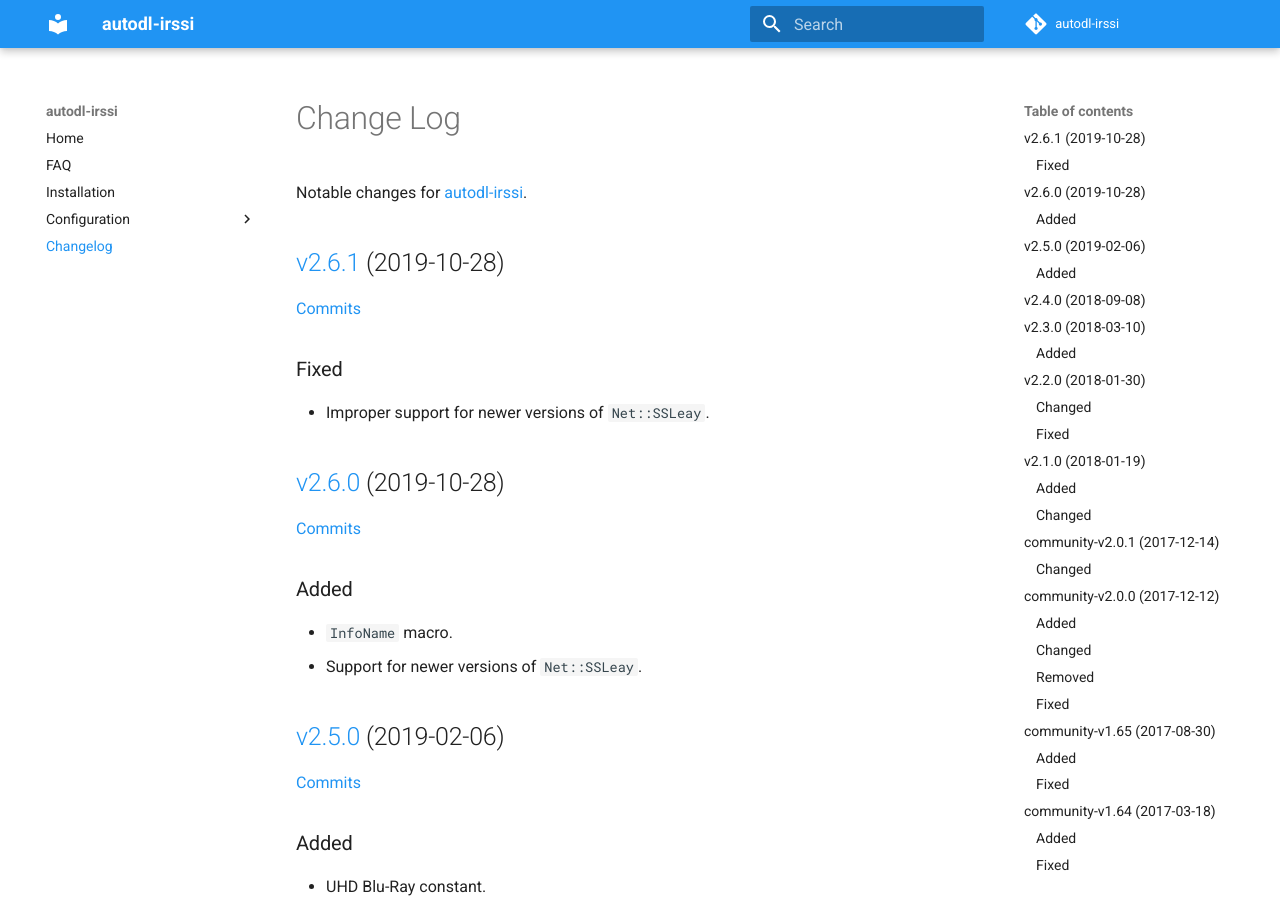
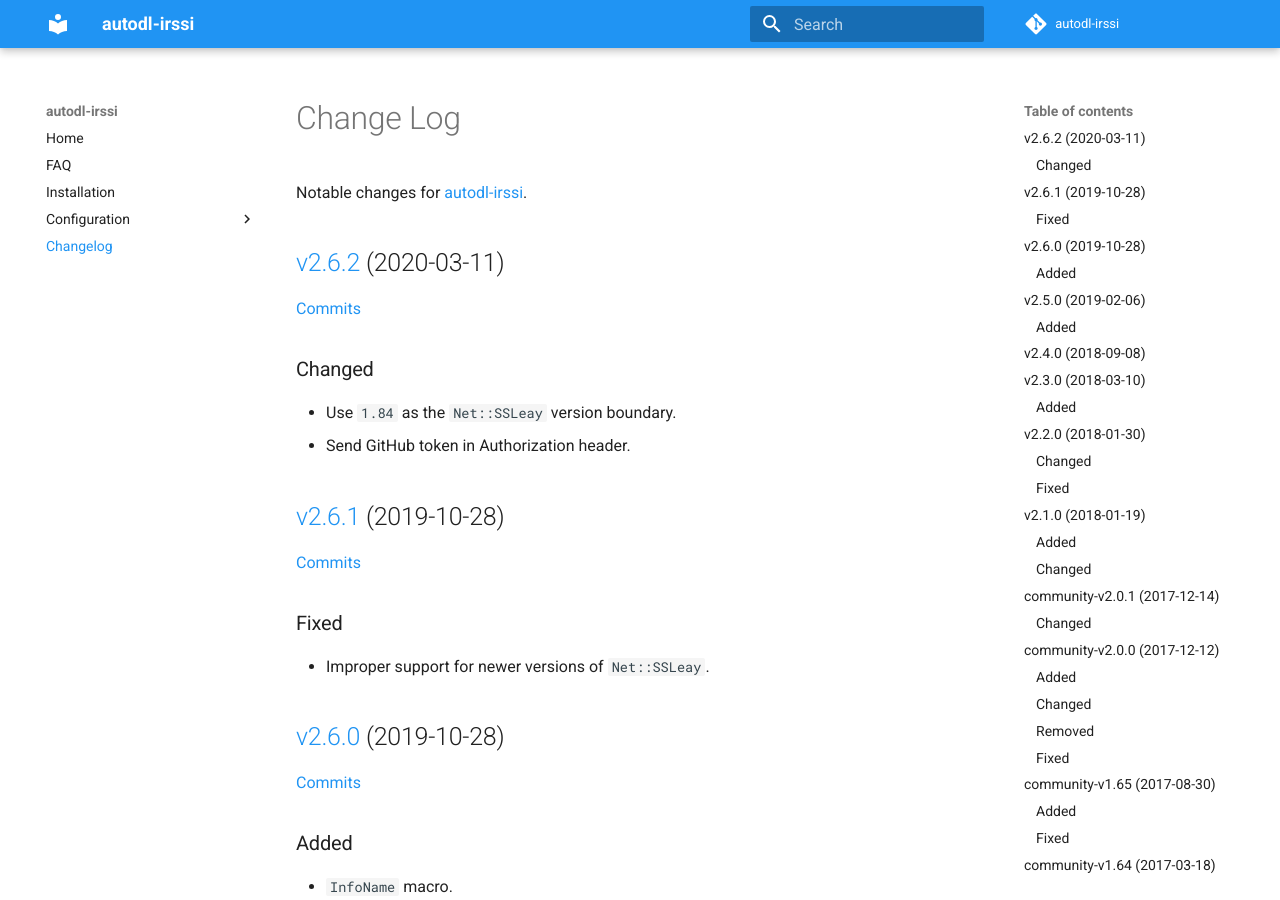
Before and after one commit to autodl-community/autodl-irssi, an MkDocs documentation site: the page built from docs/changelog.md, in a window 1280 px wide and 900 px high. Built offline with MkDocs 1.6.1 and Material for MkDocs 9.7.7, drawn with Linux system fonts in a browser that asks for light colours; comment, search, counter and statistics services are not loaded.

Commit message:
Release 2.6.2

```diff
--- a/docs/changelog.md
+++ b/docs/changelog.md
@@ -1,6 +1,16 @@
 # Change Log
 
 Notable changes for [autodl-irssi](https://github.com/autodl-community/autodl-irssi).
+
+
+## [v2.6.2](https://github.com/autodl-community/autodl-irssi/releases/tag/v2.6.2) (2020-03-11)
+
+[Commits](https://github.com/autodl-community/autodl-irssi/compare/v2.6.1...v2.6.2)
+
+### Changed
+
+* Use ``1.84`` as the ``Net::SSLeay`` version boundary.
+* Send GitHub token in Authorization header.
 
 
 ## [v2.6.1](https://github.com/autodl-community/autodl-irssi/releases/tag/v2.6.1) (2019-10-28)
```
Also changed, not shown: CHANGELOG.md (+10 -0 lines), 1 other file.
